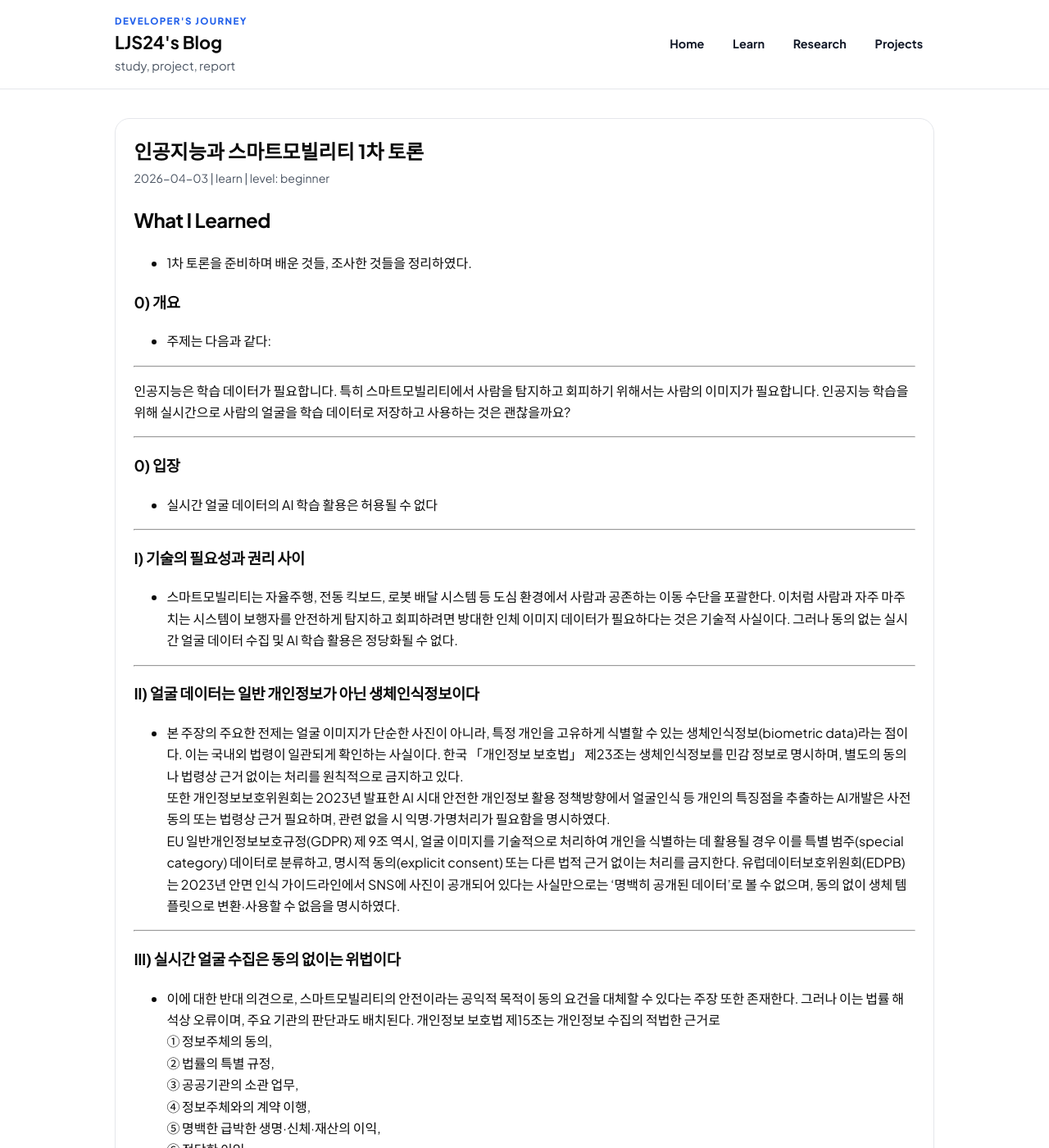
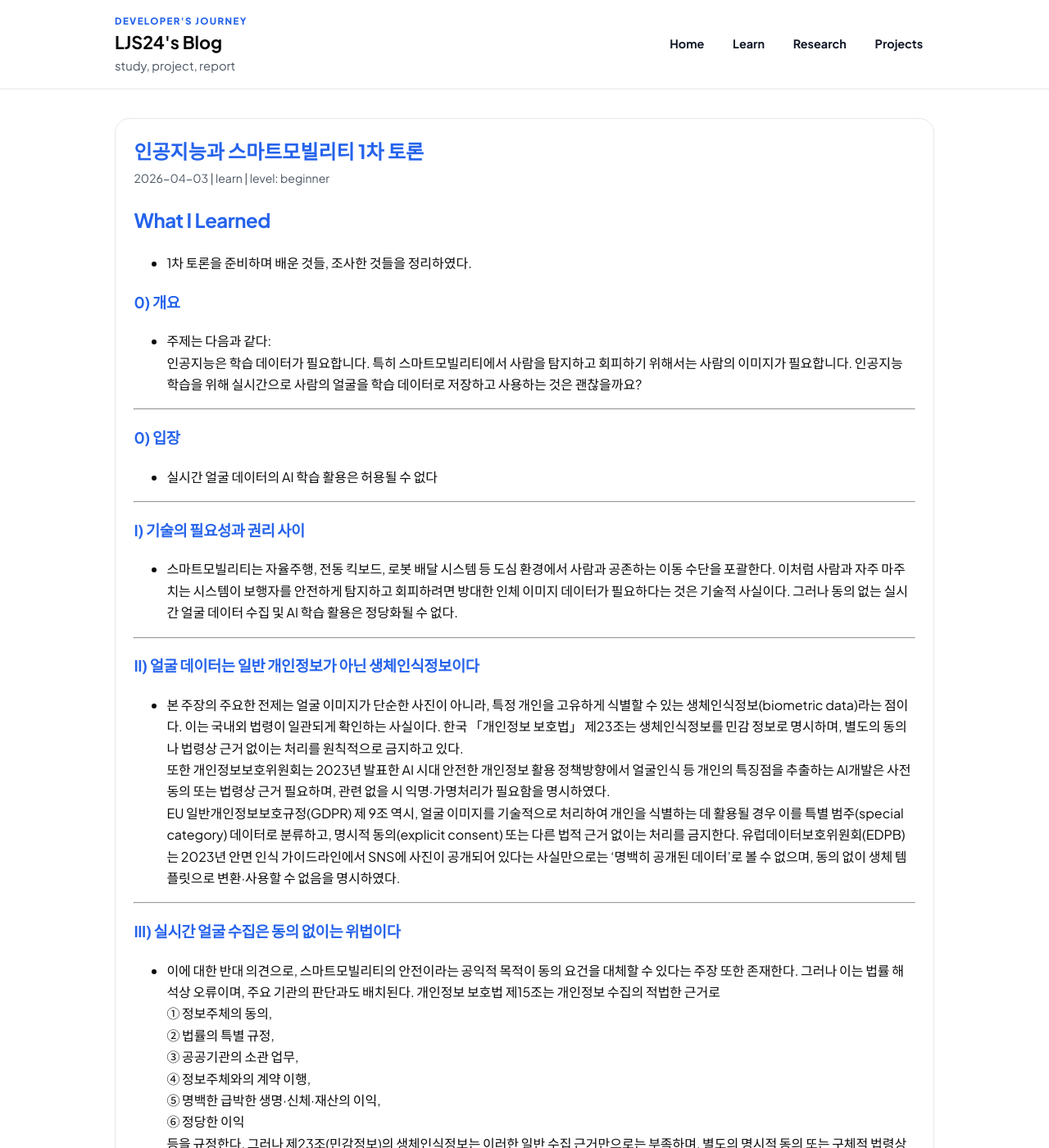
Before and after one commit to LJS24/LJS24.github.io, a Jekyll site: the page built from _posts/learn/2026-04-03-learning-note-인공지능과스마트모빌리티1차토론.md, in a window 1280 px wide and 1400 px high. Shown: the whole window at 82% size. Built offline with Jekyll 4.4.1, drawn with Linux system fonts in a browser that asks for light colours.

Commit message:
content update-learning note, html, css

```diff
--- a/_layouts/post.html
+++ b/_layouts/post.html
@@ -1,7 +1,7 @@
 ---
 layout: default
 ---
-<article class="post">
+<article class="post{% if page.post_class %} {{ page.post_class }}{% endif %}">
   <header class="post-header">
     <h1>{{ page.title }}</h1>
     <p class="post-meta">
--- a/_posts/learn/2026-04-03-learning-note-인공지능과스마트모빌리티1차토론.md
+++ b/_posts/learn/2026-04-03-learning-note-인공지능과스마트모빌리티1차토론.md
@@ -13,7 +14,7 @@ summary: "인공지능과 스마트모빌리티 1차 토론 학습내용 정리"
 
 ### 0) 개요
 - 주제는 다음과 같다:
-<hr/>
+<br/>
 인공지능은 학습 데이터가 필요합니다. 특히 스마트모빌리티에서 사람을 탐지하고 회피하기 위해서는 사람의 이미지가 필요합니다. 인공지능 학습을 위해 실시간으로 사람의 얼굴을 학습 데이터로 저장하고 사용하는 것은 괜찮을까요?
 <hr/>
 
@@ -58,7 +59,7 @@ IEEE에 게재된 다수의 연구는 스마트시티 환경에서 보행자 감
 
 <hr/>
 
-### V)  결론
+### V  결론
 - 스마트모빌리티의 안전성 증대라는 목표는 정당하다. 그러나 그 목표를 달성하기 위해 공공 공간에 있는 불특정 시민들의 얼굴을 동의 없이 실시간으로 수집하고 AI 학습에 활용하는 것은
 법적으로 위법하다는 점, 사전 동의의 확보가 구조적으로 불가능하다는 점, 기술적으로 불필요하다는 점에서 허용될 수 없다.
 
--- a/assets/css/site.css
+++ b/assets/css/site.css
@@ -479,6 +479,13 @@ a:hover {
   line-height: 1.3;
 }
 
+.post.post-key-blue .post-header h1,
+.post.post-key-blue .post-content h2,
+.post.post-key-blue .post-content h3,
+.post.post-key-blue .post-content h4 {
+  color: var(--point);
+}
+
 .post-meta {
   margin: 0 0 0.7rem;
   color: var(--muted);
```
Also changed, not shown: other parts of _posts/learn/2026-04-03-learning-note-인공지능과스마트모빌리티1차토론.md (+1 -0 lines).
